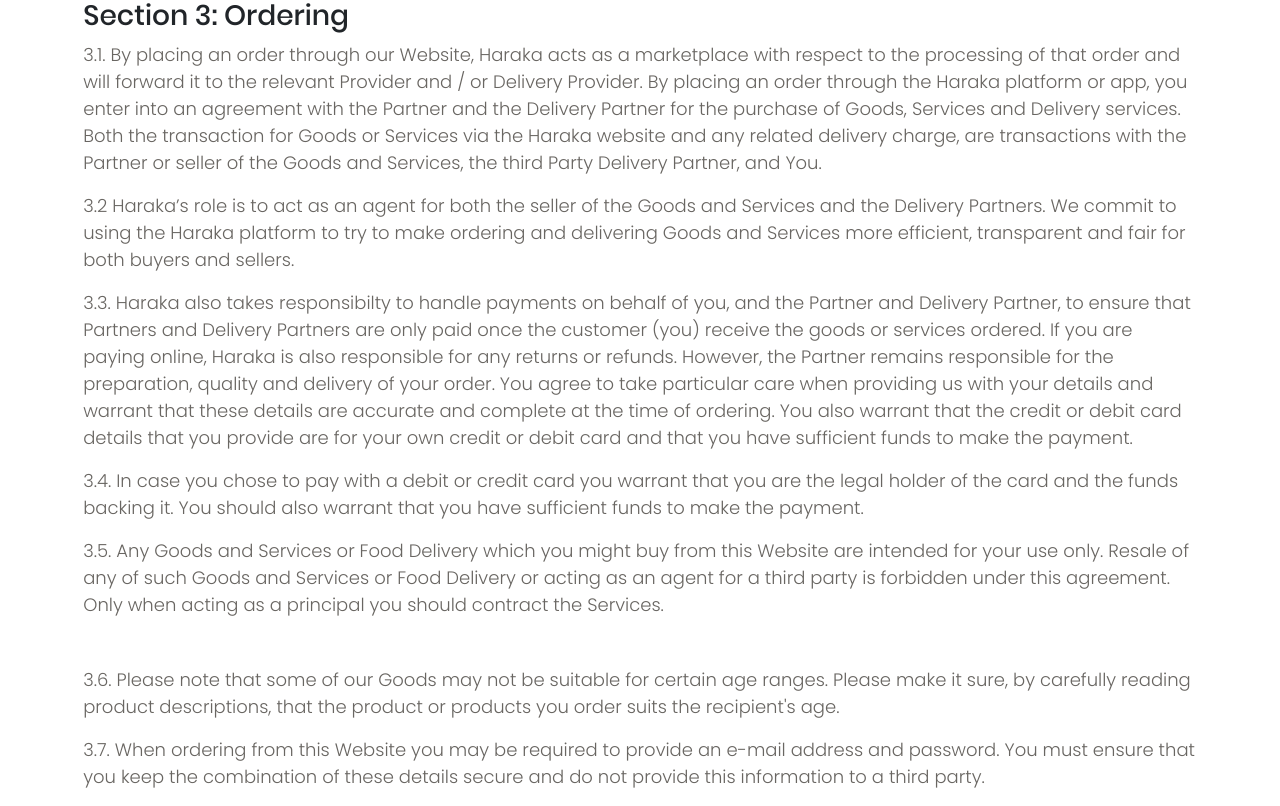
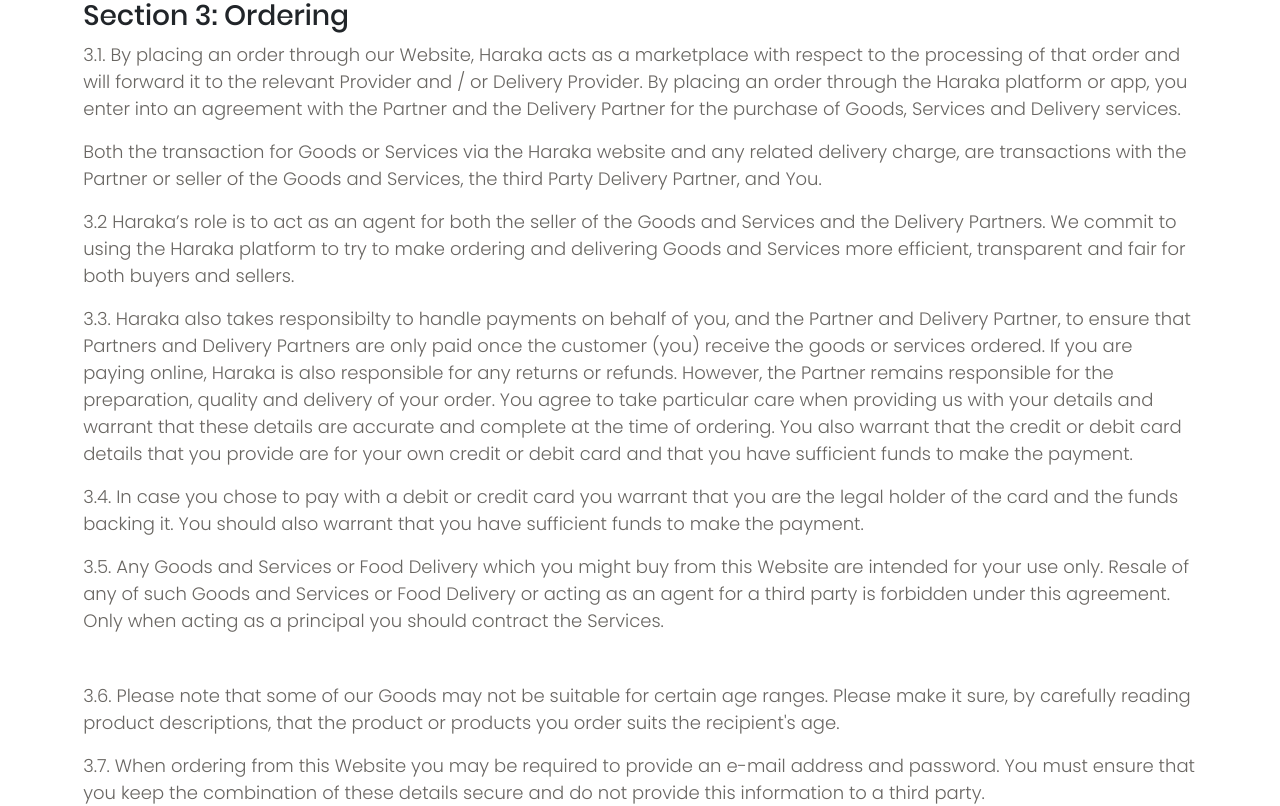
Before and after one commit to Ecolabz/Haraka, a React (Create React App) app: page /terms in a window 1280 px wide. Shown: the part 1380-2186 px from the top of the page. Built offline with nearby package versions, Linux system fonts and the light colour scheme.

Commit message:
Updated terms and conditions text

```diff
--- a/src/components/terms.jsx
+++ b/src/components/terms.jsx
@@ -89,11 +89,13 @@
             forward it to the relevant Provider and / or Delivery Provider. By
             placing an order through the Haraka platform or app, you enter into
             an agreement with the Partner and the Delivery Partner for the
-            purchase of Goods, Services and Delivery services. Both the
-            transaction for Goods or Services via the Haraka website and any
-            related delivery charge, are transactions with the Partner or seller
-            of the Goods and Services, the third Party Delivery Partner, and
-            You.
+            purchase of Goods, Services and Delivery services.
+          </p>
+          <p>
+            Both the transaction for Goods or Services via the Haraka website
+            and any related delivery charge, are transactions with the Partner
+            or seller of the Goods and Services, the third Party Delivery
+            Partner, and You.
           </p>
           <p>
             3.2 Haraka’s role is to act as an agent for both the seller of the
@@ -296,12 +298,12 @@
             order, aim
           </p>
           <p>
-            5.9.1. to deliver the product to you at the place of delivery
+            5.9.1. To deliver the product to you at the place of delivery
             requested by you in your order;
           </p>
-          <p>5.9.2. to deliver within the time confirmed by the restaurant;</p>
+          <p>5.9.2. To deliver within the time confirmed by the restaurant;</p>
           <p>
-            5.9.3. to inform you if they expect that they are unable to meet the
+            5.9.3. To inform you if they expect that they are unable to meet the
             estimated delivery time.
           </p>
           <p>
```
